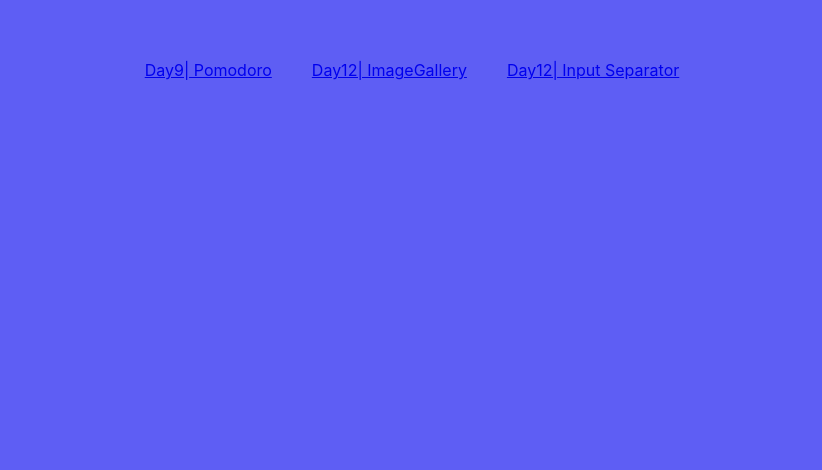
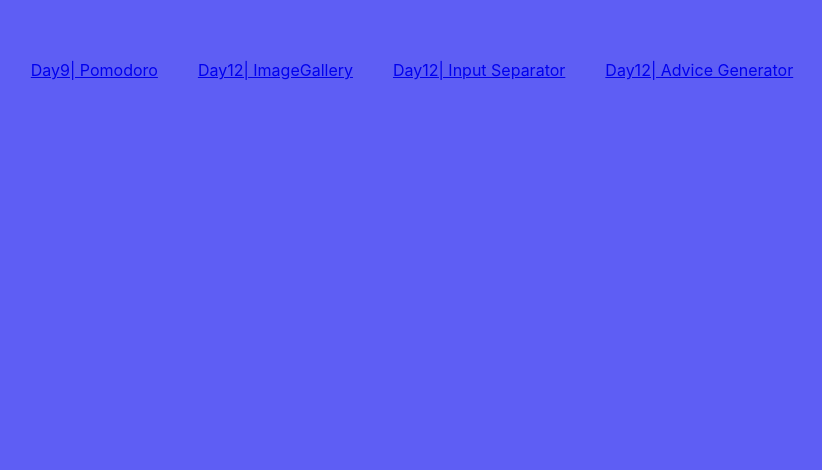
Before and after one commit to sirjandrn25/react_30_day_ui_challenge, a React (Vite) app: page / in a window 1280 px wide. Shown: the part 330-800 px from the top of the page, without its empty margins (228-1050 px from the left). Built offline with nearby package versions, Linux system fonts and the light colour scheme.

Commit message:
day 15 complete

```diff
--- a/src/App.jsx
+++ b/src/App.jsx
@@ -12,6 +12,7 @@ const App = () => {
       <a target={"_blank"} href="day9-pomodoro" style={{"padding":"0px 20px"}} >Day9| Pomodoro</a> {" "}
       <a target={"_blank"} href="day12-image_gallery" style={{"padding":"0px 20px"}} >Day12| ImageGallery</a>
       <a target={"_blank"} href="day14-input-separator" style={{"padding":"0px 20px"}} >Day12| Input Separator</a>
+      <a target={"_blank"} href="day15-advice-generator" style={{"padding":"0px 20px"}} >Day12| Advice Generator</a>
 
     </div>
   )
```
